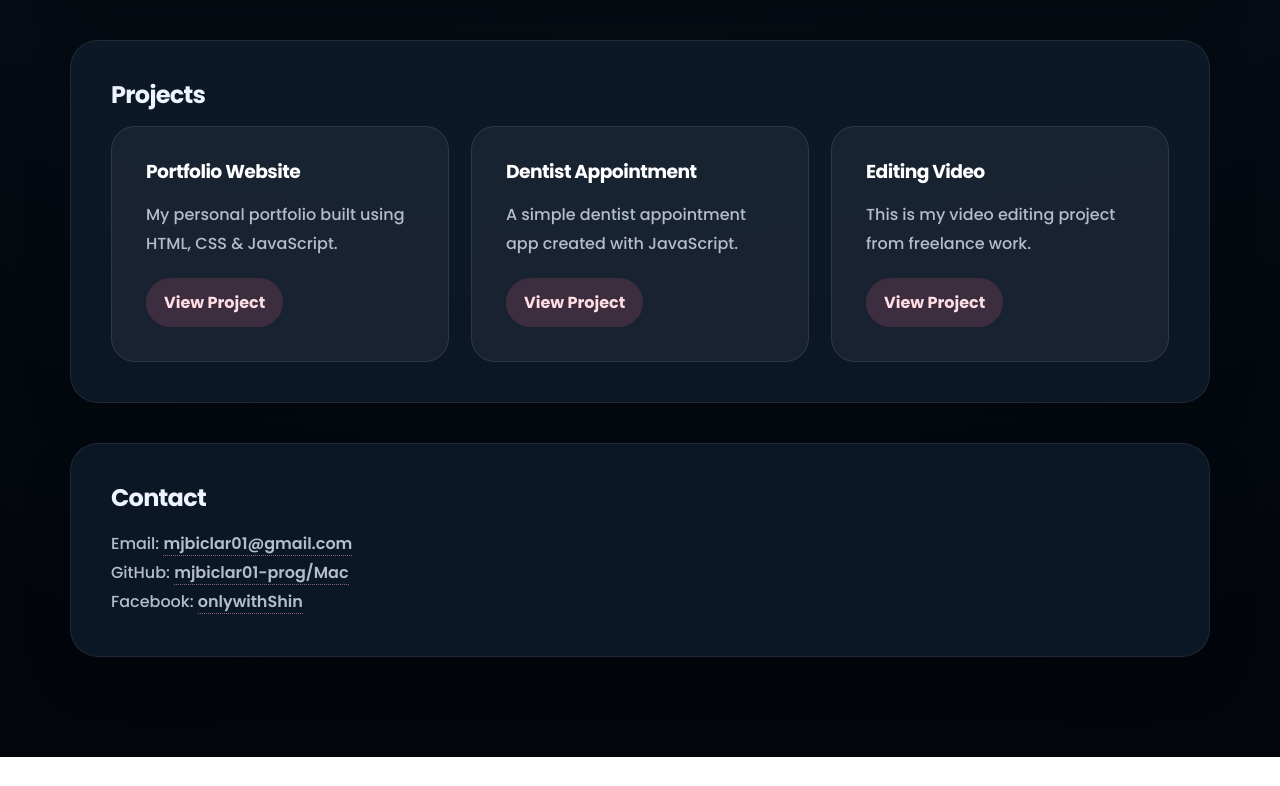
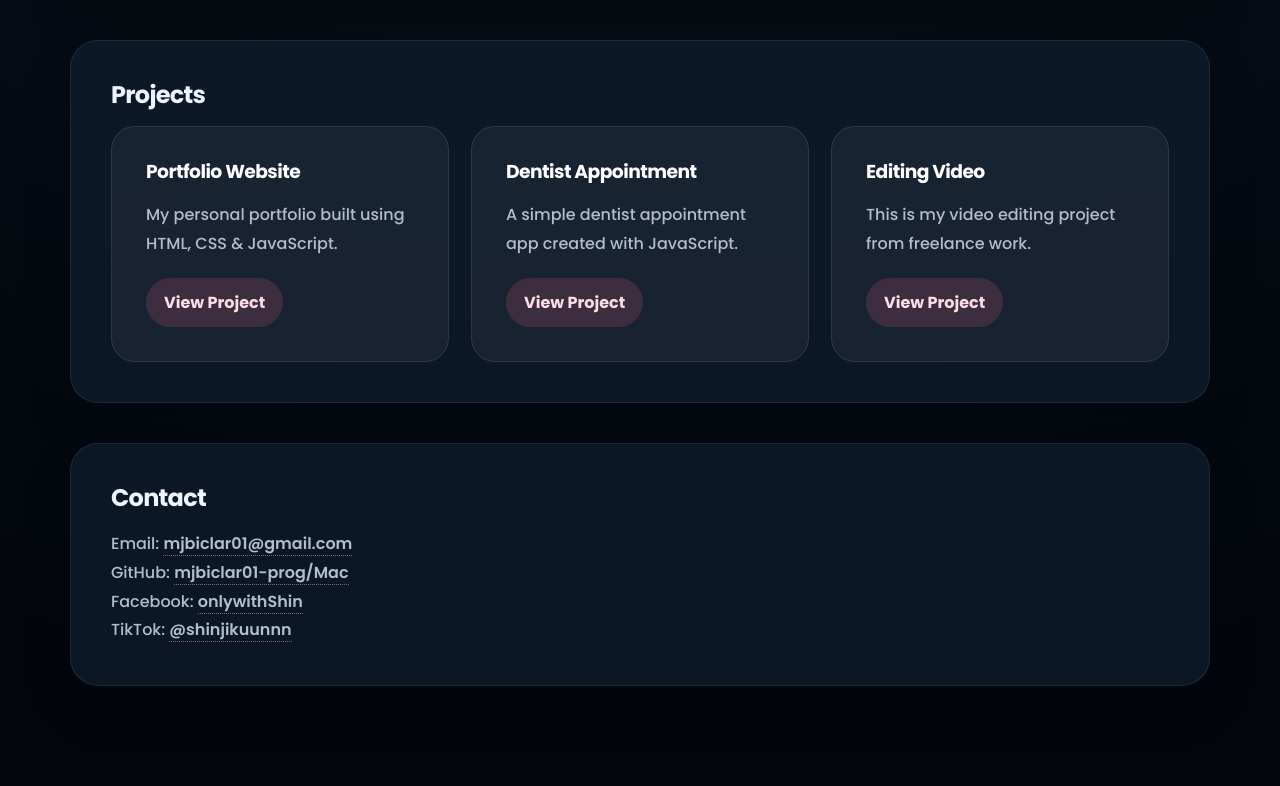
Before and after one commit to mjbiclar01-prog/my-first-repo, a plain HTML site: page index.html in a window 1280 px wide. Shown: the part 1549-2335 px from the top of the page. Before the commit the page ends 2306 px from the top, so only its background shows below. Drawn offline with Linux system fonts and the light colour scheme.

Commit message:
adding my tiktok acc

```diff
--- a/index.html
+++ b/index.html
@@ -104,6 +104,7 @@
     <p>Email: <a href="mailto:mjbiclar01@gmail.com" class="contact-link">mjbiclar01@gmail.com</a></p>
     <p>GitHub: <a href="https://github.com/mjbiclar01-prog/Mac" target="_blank" class="contact-link">mjbiclar01-prog/Mac</a></p>
     <p>Facebook: <a href="https://www.facebook.com/onlywithShin" target="_blank" class="contact-link">onlywithShin</a></p>
+    <p>TikTok: <a href="https://www.tiktok.com/@shinjikuunnn" target="_blank" class="contact-link">@shinjikuunnn</a></p>
   </section>
 </main>
 
```
